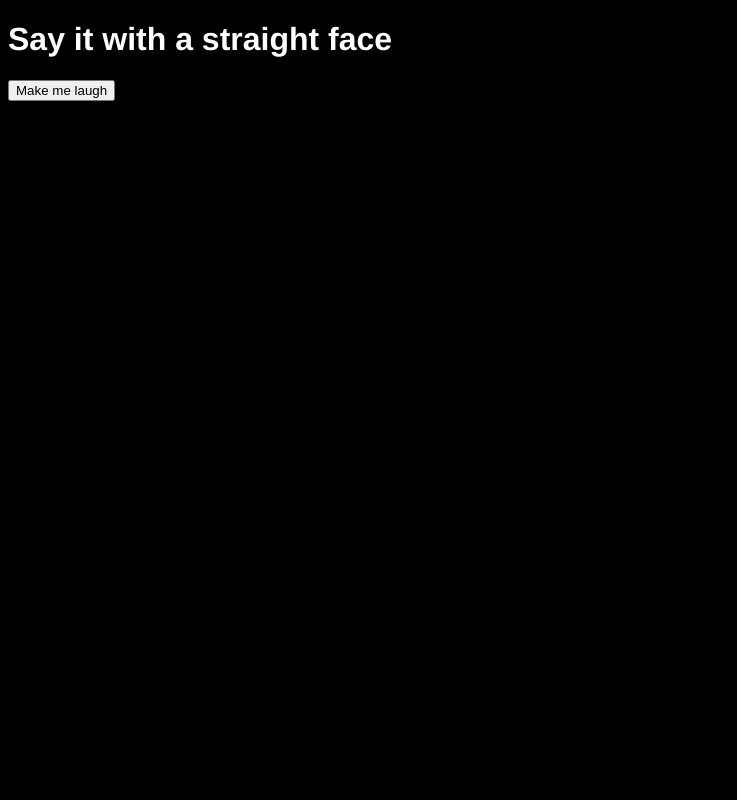
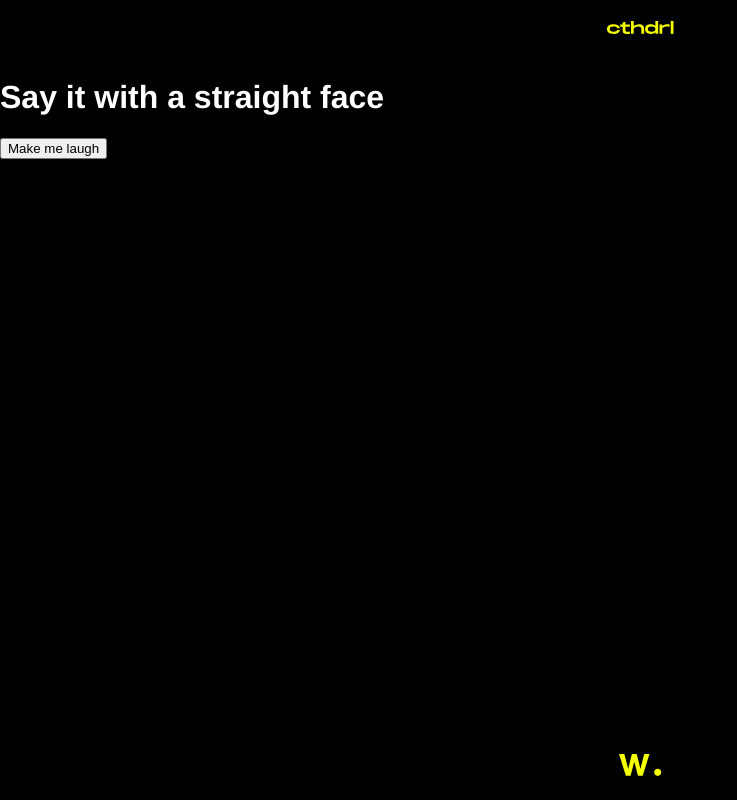
Before and after one commit to CTHDRL/straightface, a website built with Vite: page index.html in a window 1280 px wide. Shown: the whole page, without its empty margins (0-737 px from the left). Built offline with nearby package versions, Linux system fonts and the light colour scheme.

Commit message:
WIP phase 1

```diff
--- a/index.html
+++ b/index.html
@@ -10,9 +10,23 @@
         <div id="container">
 
             <!-- Phase 1 - Splash -->
-            <div class="game-phase game-phase-01">
-                <h1>Say it with a straight face</h1>
-                <button>Make me laugh</button>
+            <div class="game-phase game-phase-01 has-hf">
+                <header class="header">
+                    <a href="https://cthdrl.co" class="logo-link">
+                        <img src="/static/logo.svg" />
+                    </a>
+                </header>
+
+                <div class="content">
+                    <h1>Say it with a straight face</h1>
+                    <button>Make me laugh</button>
+                </div>
+
+                <footer class="footer">
+                    <a href="https://www.awwwards.com/academy/" class="academy-link">
+                        <img src="/static/awwwards.svg" />
+                    </a>
+                </footer>
             </div>
 
             <!-- Phase 2 - Instructions -->
--- a/src/style.scss
+++ b/src/style.scss
@@ -1,7 +1,11 @@
 body {
-    background-color: black;
-    color: white;
+    --yellow: #F4FF00;
+    --black: #000;
+    --white: #FFF;
+    background-color: var(--black);
+    color: var(--white);
     font-family: 'Helvetica Neue';
+    margin: 0;
 }
 
 a {
@@ -17,5 +21,30 @@ a {
 .phase-03-active .game-phase-03,
 .phase-04-active .game-phase-04,
 .phase-05-active .game-phase-05 {
-    display: initial;
+    display: grid;
 }
+
+.game-phase.has-hf {
+    grid-template-rows: auto 1fr auto;
+    min-height: 100vh;
+}
+
+// phase header
+.header {
+    text-align: center;
+    padding: 20px;
+
+    .logo-link {
+        display: inline-block;
+    }
+}
+
+// phase footer
+.footer {
+    text-align: center;
+    padding: 20px;
+
+    .academy-link {
+        display: inline-block;
+    }
+}
```
Also changed, not shown: static/awwwards.svg (added), static/logo.svg (added).
